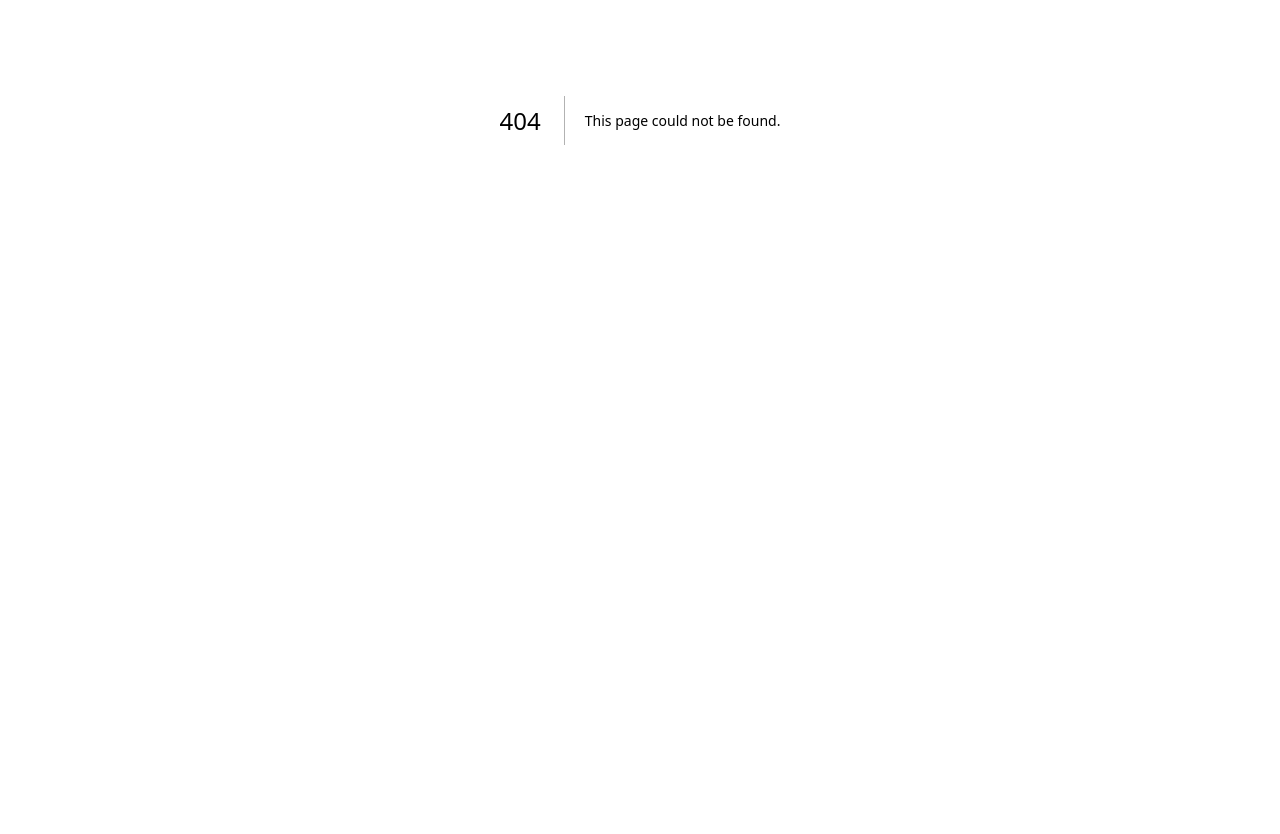
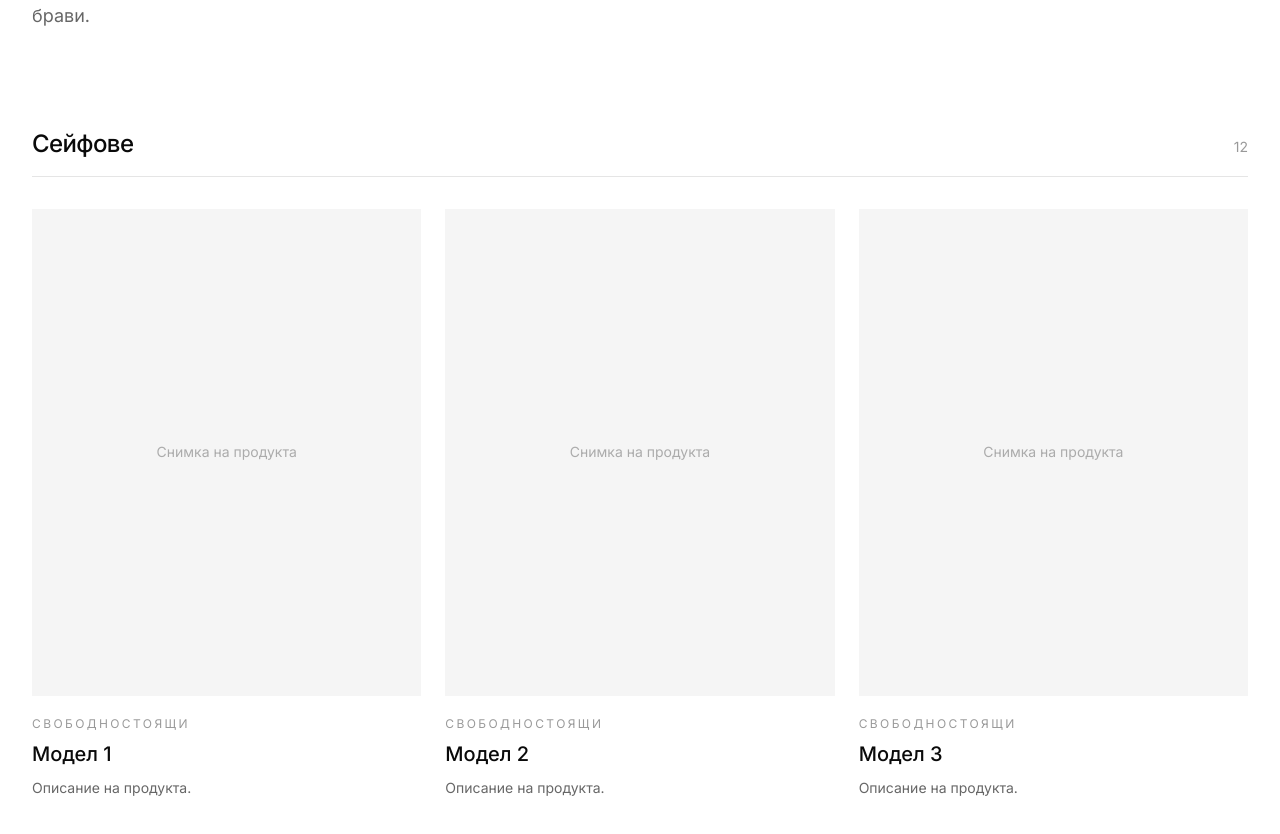
Before and after one commit to TotiVasilev/safe-site, a Next.js app: page /produkti in a window 1280 px wide. Before the commit this address had no page. Shown: the part 280-1114 px from the top of the page. Before the commit the page ends 800 px from the top, so only its background shows below. Built offline with nearby package versions, Linux system fonts and the light colour scheme.

Commit message:
products page

```diff
--- /dev/null
+++ b/app/produkti/page.tsx
@@ -0,0 +1,87 @@
+import { products } from "@/data/products";
+
+export default function ProductsPage() {
+  const categories = [
+    "Сейфове",
+    "Трезорни врати",
+    "Трезорни панели",
+    "Трезори",
+    "Депозитни касети",
+    "Депозитни станции",
+    "Шкафове за оръжие",
+    "Брави",
+  ];
+
+  return (
+    <main className="min-h-screen px-6 py-32 lg:px-8">
+      <div className="mx-auto max-w-7xl">
+        {/* Header */}
+        <div className="max-w-3xl">
+          <p className="text-xs uppercase tracking-[0.3em] text-black/50">
+            Каталог
+          </p>
+
+          <h1 className="mt-5 text-5xl font-medium tracking-tight sm:text-6xl">
+            Продукти
+          </h1>
+
+          <p className="mt-6 text-lg leading-8 text-black/60">
+            Разгледайте нашата колекция от сейфове, трезорни решения,
+            депозитни системи и брави.
+          </p>
+        </div>
+
+        {/* Categories */}
+        <div className="mt-24 space-y-24">
+          {categories.map((category) => {
+            const categoryProducts = products.filter(
+              (product) => product.category === category
+            );
+
+            return (
+              <section key={category}>
+                <div className="flex items-baseline justify-between border-b border-black/10 pb-4">
+                  <h2 className="text-2xl font-medium tracking-tight">
+                    {category}
+                  </h2>
+
+                  <span className="text-sm text-black/40">
+                    {categoryProducts.length}
+                  </span>
+                </div>
+
+                <div className="mt-8 grid gap-x-6 gap-y-12 sm:grid-cols-2 lg:grid-cols-3">
+                  {categoryProducts.map((product) => (
+                    <article key={product.id} className="group">
+                      <div className="aspect-[4/5] overflow-hidden bg-neutral-100">
+                        <div className="flex h-full items-center justify-center text-sm text-black/30">
+                          Снимка на продукта
+                        </div>
+                      </div>
+
+                      <div className="mt-5">
+                        {product.subcategory && (
+                          <p className="text-xs uppercase tracking-[0.2em] text-black/40">
+                            {product.subcategory}
+                          </p>
+                        )}
+
+                        <h3 className="mt-2 text-xl font-medium">
+                          {product.name}
+                        </h3>
+
+                        <p className="mt-2 text-sm leading-6 text-black/60">
+                          {product.description}
+                        </p>
+                      </div>
+                    </article>
+                  ))}
+                </div>
+              </section>
+            );
+          })}
+        </div>
+      </div>
+    </main>
+  );
+}
--- /dev/null
+++ b/data/products.ts
@@ -0,0 +1,187 @@
+export type Product = {
+  id: string;
+  name: string;
+  slug: string;
+  category: string;
+  subcategory?: string;
+  description: string;
+  image: string;
+};
+
+export const products: Product[] = [
+  // Сейфове — Свободностоящи
+  {
+    id: "safe-001",
+    name: "Модел 1",
+    slug: "model-1",
+    category: "Сейфове",
+    subcategory: "Свободностоящи",
+    description: "Описание на продукта.",
+    image: "/products/safe-001.jpg",
+  },
+  {
+    id: "safe-002",
+    name: "Модел 2",
+    slug: "model-2",
+    category: "Сейфове",
+    subcategory: "Свободностоящи",
+    description: "Описание на продукта.",
+    image: "/products/safe-002.jpg",
+  },
+  {
+    id: "safe-003",
+    name: "Модел 3",
+    slug: "model-3",
+    category: "Сейфове",
+    subcategory: "Свободностоящи",
+    description: "Описание на продукта.",
+    image: "/products/safe-003.jpg",
+  },
+  {
+    id: "safe-004",
+    name: "Модел 4",
+    slug: "model-4",
+    category: "Сейфове",
+    subcategory: "Свободностоящи",
+    description: "Описание на продукта.",
+    image: "/products/safe-004.jpg",
+  },
+  {
+    id: "safe-005",
+    name: "Модел 5",
+    slug: "model-5",
+    category: "Сейфове",
+    subcategory: "Свободностоящи",
+    description: "Описание на продукта.",
+    image: "/products/safe-005.jpg",
+  },
+
+  // Сейфове — Домашни
+  {
+    id: "safe-006",
+    name: "Модел 6",
+    slug: "model-6",
+    category: "Сейфове",
+    subcategory: "Домашни",
+    description: "Описание на продукта.",
+    image: "/products/safe-006.jpg",
+  },
+
+  // Сейфове — Еднокрили трезорни
+  {
+    id: "safe-007",
+    name: "Модел 7",
+    slug: "model-7",
+    category: "Сейфове",
+    subcategory: "Еднокрили трезорни",
+    description: "Описание на продукта.",
+    image: "/products/safe-007.jpg",
+  },
+  {
+    id: "safe-008",
+    name: "Модел 8",
+    slug: "model-8",
+    category: "Сейфове",
+    subcategory: "Еднокрили трезорни",
+    description: "Описание на продукта.",
+    image: "/products/safe-008.jpg",
+  },
+
+  // Сейфове — Двукрилни трезорни
+  {
+    id: "safe-009",
+    name: "Модел 9",
+    slug: "model-9",
+    category: "Сейфове",
+    subcategory: "Двукрилни трезорни",
+    description: "Описание на продукта.",
+    image: "/products/safe-009.jpg",
+  },
+  {
+    id: "safe-010",
+    name: "Модел 10",
+    slug: "model-10",
+    category: "Сейфове",
+    subcategory: "Двукрилни трезорни",
+    description: "Описание на продукта.",
+    image: "/products/safe-010.jpg",
+  },
+
+  // Сейфове — Стенни
+  {
+    id: "safe-011",
+    name: "Модел 11",
+    slug: "model-11",
+    category: "Сейфове",
+    subcategory: "Стенни",
+    description: "Описание на продукта.",
+    image: "/products/safe-011.jpg",
+  },
+  {
+    id: "safe-012",
+    name: "Модел 12",
+    slug: "model-12",
+    category: "Сейфове",
+    subcategory: "Стенни",
+    description: "Описание на продукта.",
+    image: "/products/safe-012.jpg",
+  },
+
+  // Други продукти
+  {
+    id: "door-001",
+    name: "Трезорна врата",
+    slug: "trezorna-vrata",
+    category: "Трезорни врати",
+    description: "Описание на продукта.",
+    image: "/products/door-001.jpg",
+  },
+  {
+    id: "panel-001",
+    name: "Трезорен панел",
+    slug: "trezoren-panel",
+    category: "Трезорни панели",
+    description: "Описание на продукта.",
+    image: "/products/panel-001.jpg",
+  },
+  {
+    id: "vault-001",
+    name: "Трезор",
+    slug: "trezor",
+    category: "Трезори",
+    description: "Описание на продукта.",
+    image: "/products/vault-001.jpg",
+  },
+  {
+    id: "deposit-box-001",
+    name: "Депозитна касета",
+    slug: "depozitna-kaseta",
+    category: "Депозитни касети",
+    description: "Описание на продукта.",
+    image: "/products/deposit-box-001.jpg",
+  },
+  {
+    id: "deposit-station-001",
+    name: "Депозитна станция",
+    slug: "depozitna-stantsiya",
+    category: "Депозитни станции",
+    description: "Описание на продукта.",
+    image: "/products/deposit-station-001.jpg",
+  },
+  {
+    id: "gun-cabinet-001",
+    name: "Шкаф за оръжие",
+    slug: "shkaf-za-orazhie",
+    category: "Шкафове за оръжие",
+    description: "Описание на продукта.",
+    image: "/products/gun-cabinet-001.jpg",
+  },
+  {
+    id: "lock-001",
+    name: "Брава",
+    slug: "brava",
+    category: "Брави",
+    description: "Описание на продукта.",
+    image: "/products/lock-001.jpg",
+  },
+];
```
